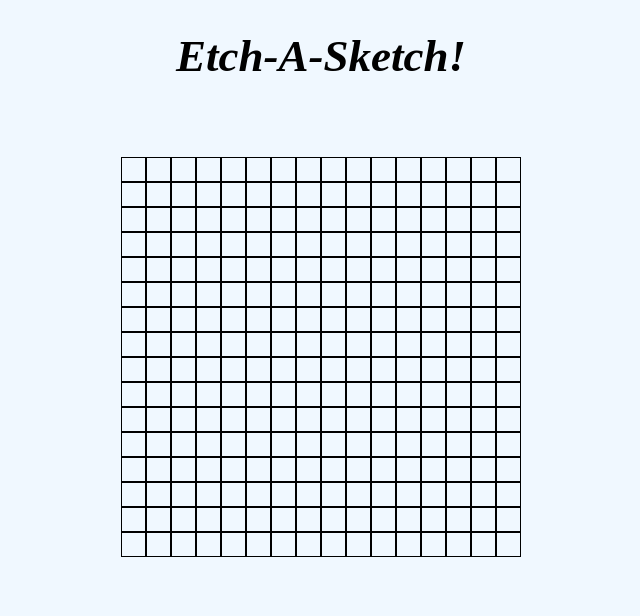
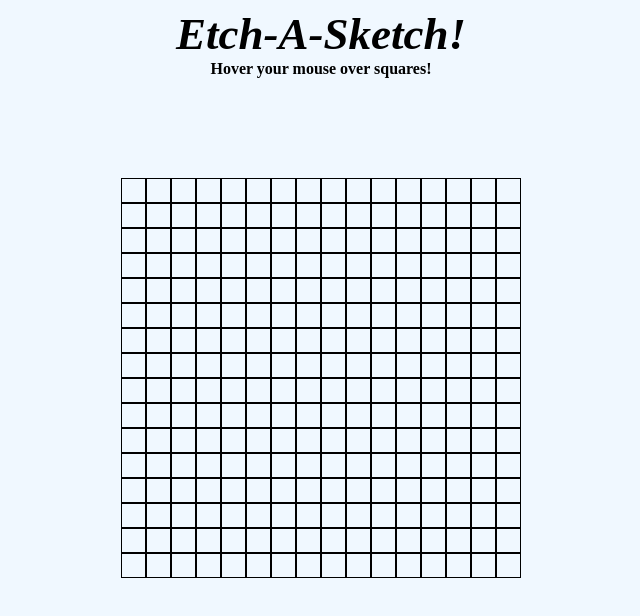
Before and after one commit to AbdulJH/etch-a-sketch, a plain HTML site: page index.html in a window 1280 px wide. Shown: the whole page, without its empty margins (319-959 px from the left). Drawn offline with Linux system fonts and the light colour scheme.

Commit message:
Added extra titles, and changed some css

```diff
--- a/index.html
+++ b/index.html
@@ -8,7 +8,8 @@
   <link rel="stylesheet" href="styles.css">
 </head>
 <body>
-  <h1>Etch-A-Sketch!</h1>
+  <h1 class=>Etch-A-Sketch!</h1>
+  <h4>Hover your mouse over squares!</h4>
   <div class="container"></div>
   <script src="app.js"></script>
 
--- a/styles.css
+++ b/styles.css
@@ -6,7 +6,7 @@
   display: grid;
   grid-template-columns: repeat(16, 25px [col-start]);
   justify-content: center;
-  margin-top: 75px;
+  margin-top: 0px;
 }
 
 /*.container>div does nothing*/
@@ -30,4 +30,15 @@ h1 {
   justify-content: center;
   font-style: italic;
   font-size: 45px;
+  margin-top: 0px;
+  margin: 0;
+  padding: 0;
 }
+h4 {
+  display: flex;
+  align-items: center;
+  justify-content: center;
+  margin: 0;
+  padding: 0;
+  margin-bottom: 100px;
+}
```
